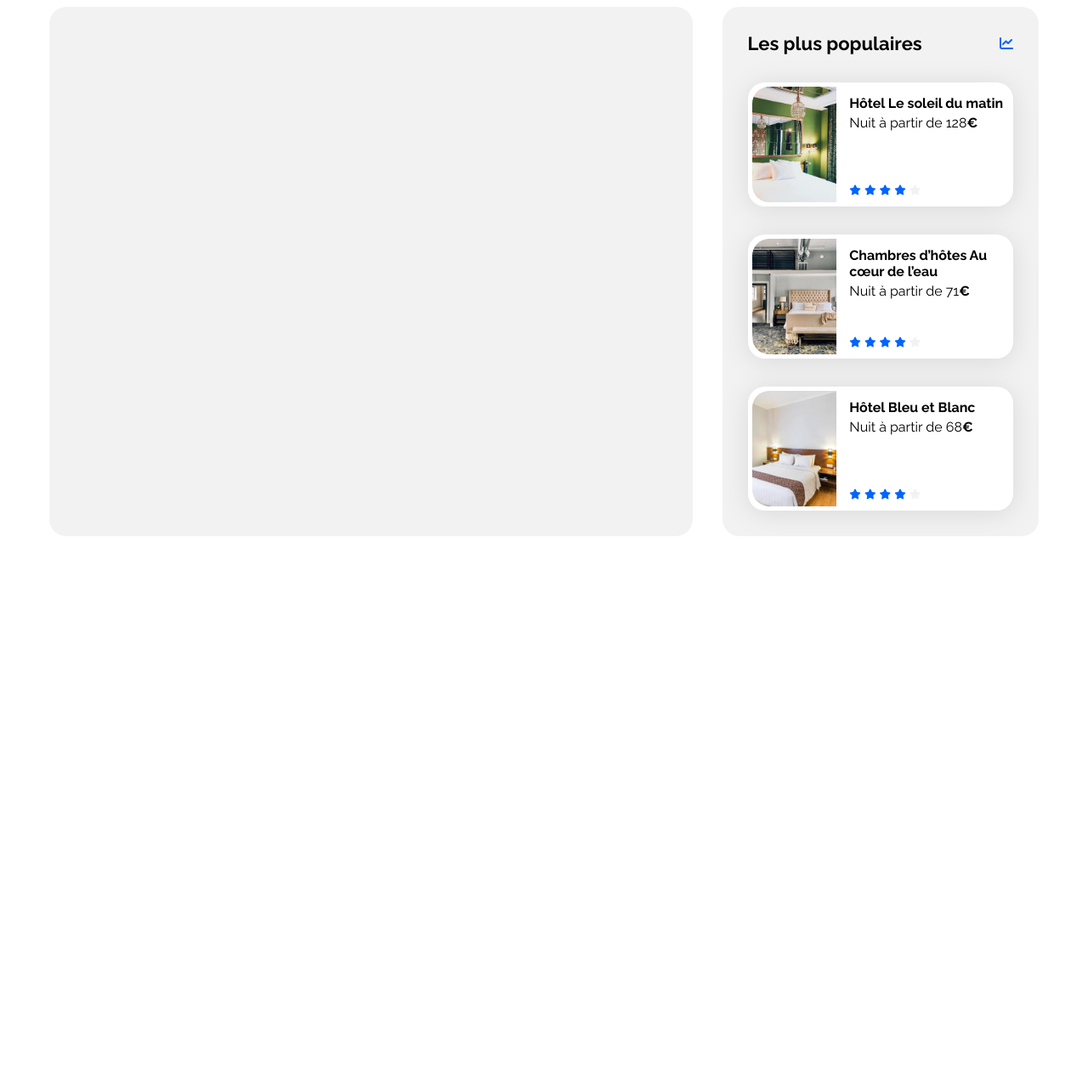
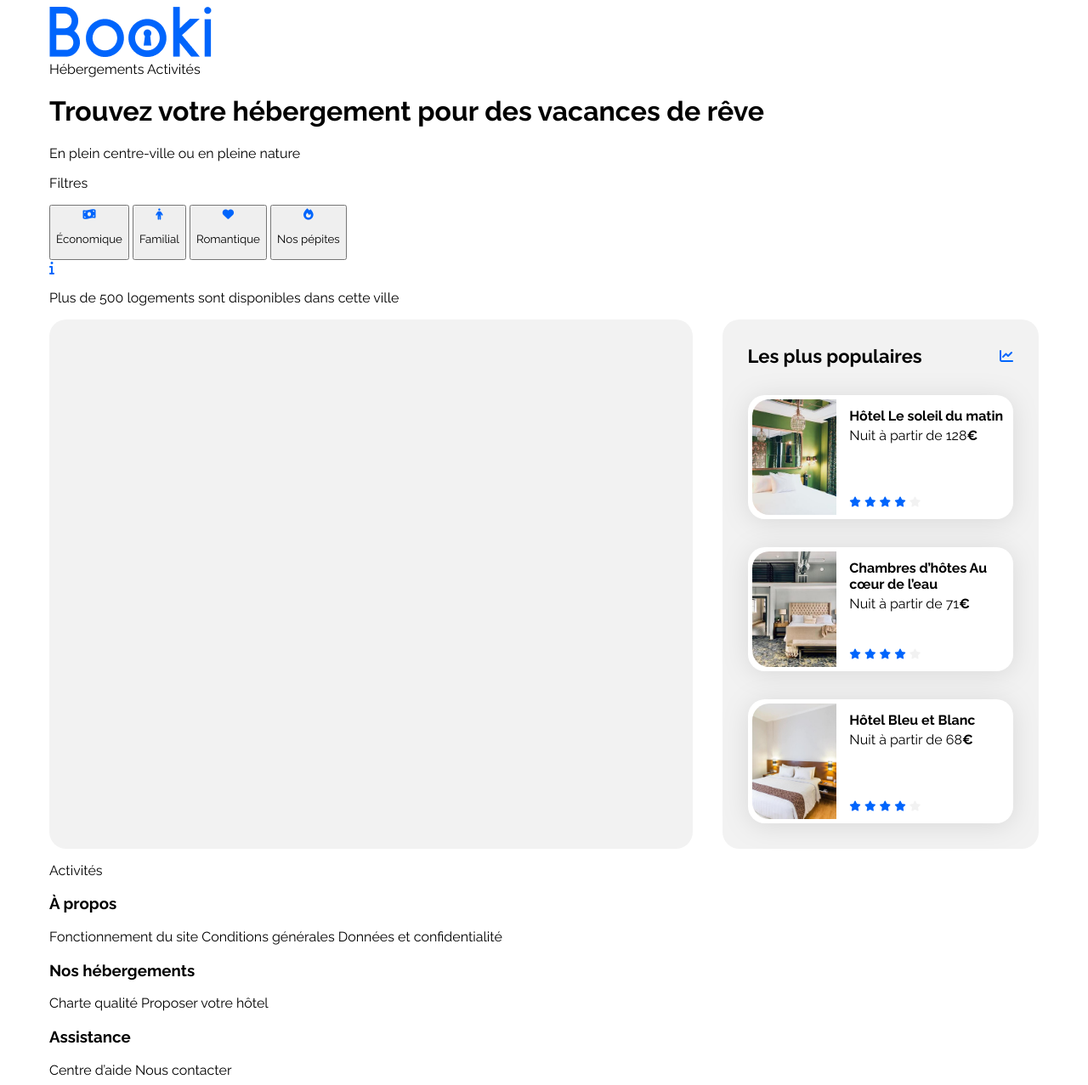
Before and after one commit to NatachaLefevre/Booki-site-d-agence-de-voyages, a plain HTML site: page booki-starter-code-master/index.html in a window 1280 px wide. Shown: the whole page at 85% size. Before the commit the page ends 800 px from the top, so only its background shows below. Drawn offline with Linux system fonts and the light colour scheme.

Commit message:
header et footer

```diff
--- a/booki-starter-code-master/index.html
+++ b/booki-starter-code-master/index.html
@@ -16,12 +16,61 @@
 
 <body>
     <div class="main-container">
-        <header></header>
+        <header>
+            <div>
+                <img src="./images/logo/Booki.png" alt="Logo de Booki">
+                <nav>
+                    <a href="#hebergements">Hébergements</a>
+                    <a href="#activites">Activités</a>
+                </nav>
+            </div>
+
+            <div>
+                <h1>Trouvez votre hébergement pour des vacances de rêve</h1>
+                <p>En plein centre-ville ou en pleine nature</p>
+            </div>
+
+            <form> <!--Formulaire de recherche--></form>
+
+            <div>
+                <p>Filtres</p>
+                <button class="filtres">
+                    <i class="fa-solid fa-money-bill-wave"></i>
+                    <p>Économique</p>
+                </button>
+
+                <button>
+                    <i class="fa-solid fa-person"></i>
+                    <p>Familial</p>
+                </button>
+
+                <button>
+                    <i class="fa-solid fa-heart"></i>
+                    <p>Romantique</p>
+                </button>
+
+                <button>
+                    <i class="fa-solid fa-fire"></i>
+                    <p>Nos pépites</p>
+                </button>
+            </div>
+
+            <div>
+                <i class="fa-solid fa-info"></i>
+                <p>Plus de 500 logements sont disponibles dans cette ville</p>
+            </div>
+
+        </header>
+
+
         <main>
             <div class="hebergements-and-populaires">
-                <section class="hebergements">
+                <section class="hebergements" id="hebergements">
 
                 </section>
+
+
+
                 <section class="populaires">
                     <div class="populaires-title">
                         <h2 class="section-title">Les plus populaires</h2>
@@ -30,7 +79,8 @@
                     <div class="populaires-cards">
                         <a href="#">
                             <article class="card">
-                                <img src="./images/hebergements/emile-guillemot.jpg" alt="Image de la chambre d'hôtel montrant un lit">
+                                <img src="./images/hebergements/emile-guillemot.jpg"
+                                    alt="Image de la chambre d'hôtel montrant un lit">
                                 <div class="card-content">
                                     <div class="card-txt">
                                         <h3 class="card-title">Hôtel Le soleil du matin</h3>
@@ -49,7 +99,8 @@
                         </a>
                         <a href="#">
                             <article class="card">
-                                <img src="./images/hebergements/aw-creative.jpg" alt="Image de la chambre d'hôtel montrant un lit">
+                                <img src="./images/hebergements/aw-creative.jpg"
+                                    alt="Image de la chambre d'hôtel montrant un lit">
                                 <div class="card-content">
                                     <div class="card-txt">
                                         <h3 class="card-title">Chambres d’hôtes Au cœur de l’eau</h3>
@@ -68,7 +119,8 @@
                         </a>
                         <a href="#">
                             <article class="card">
-                                <img src="./images/hebergements/febrian-zakaria2.jpg" alt="Image de la chambre d'hôtel montrant un lit">
+                                <img src="./images/hebergements/febrian-zakaria2.jpg"
+                                    alt="Image de la chambre d'hôtel montrant un lit">
                                 <div class="card-content">
                                     <div class="card-txt">
                                         <h3 class="card-title">Hôtel Bleu et Blanc</h3>
@@ -88,8 +140,34 @@
                     </div>
                 </section>
             </div>
+            <section>
+                <p id="activites">Activités</p>
+            </section>
         </main>
-        <footer></footer>
+
+        <footer>
+
+                <section>
+                    <h3>À propos</h3>
+                    <a href="#">Fonctionnement du site</a>
+                    <a href="#">Conditions générales</a>
+                    <a href="#">Données et confidentialité</a>
+                </section>
+
+                <section>
+                    <h3>Nos hébergements</h3>
+                    <a href="#">Charte qualité</a>
+                    <a href="#">Proposer votre hôtel</a>
+                </section>
+
+                <section>
+                    <h3>Assistance</h3>
+                    <a href="#">Centre d’aide</a>
+                    <a href="#">Nous contacter</a>
+                </section>
+
+        </footer>
+
     </div>
 </body>
 
```
